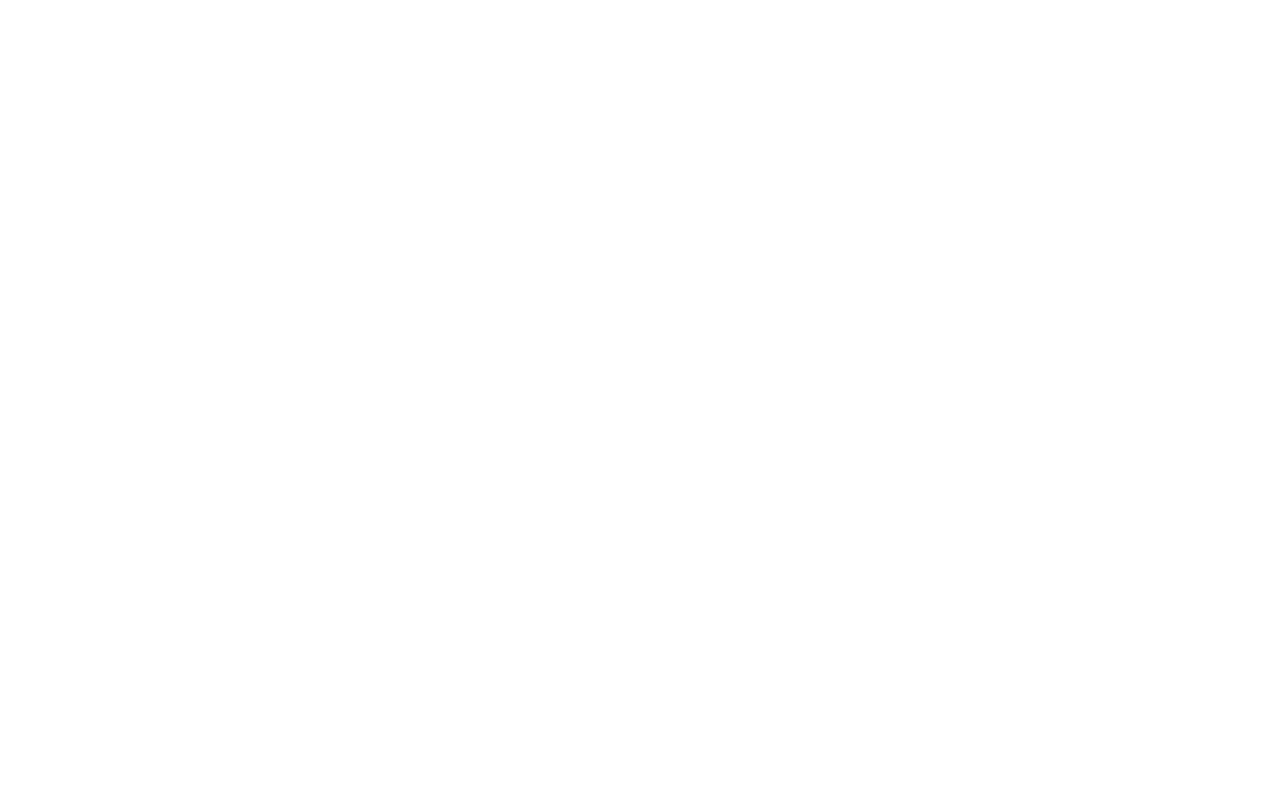
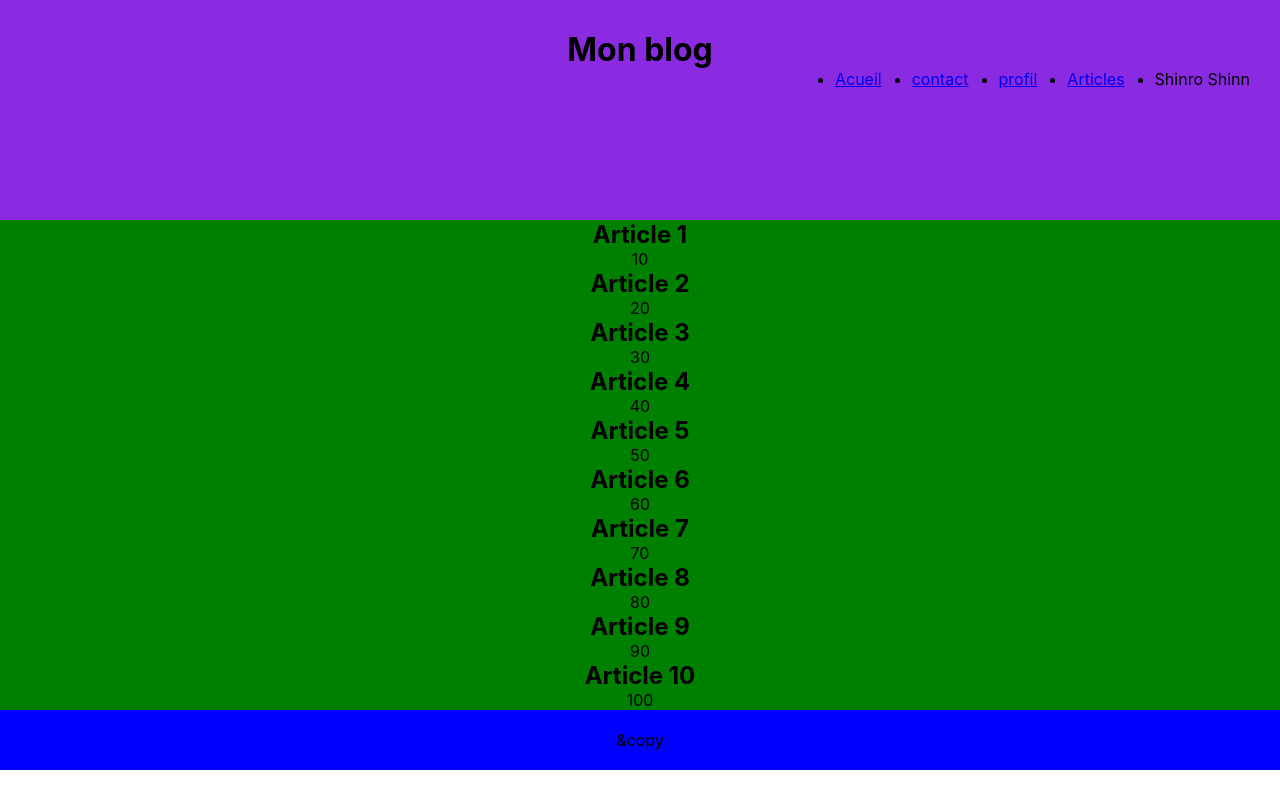
Before and after one commit to Shinrosama/projet_exo_react_3, a React (Create React App) app: page /articles in a window 1280 px wide. Before the commit this address had no page. Built offline with nearby package versions, Linux system fonts and the light colour scheme.

Commit message:
add pages with links for nav

```diff
--- a/src/App.js
+++ b/src/App.js
@@ -5,6 +5,8 @@
 
 import { BrowserRouter, Routes, Route } from 'react-router-dom';
 import Contact from "./pages/Contact";
+import Profil from './pages/Profil';
+import Articles from './pages/Articles';
 
 
 function App() {
@@ -13,6 +15,9 @@
     <Routes>
       <Route path="/" element={<Home/>} />
       <Route path="/contact" element={<Contact/>} />
+      <Route path="/profil" element={<Profil/>} />
+      <Route path="/articles" element={<Articles/>} />
+
     </Routes>
    </BrowserRouter>
   );
--- a/src/component/Header.jsx
+++ b/src/component/Header.jsx
@@ -1,5 +1,5 @@
 
-
+import { Link } from "react-router-dom";
 import ProfilMenu from "./ProfilMenu";
 import './Header.css'
 
@@ -10,8 +10,19 @@
             <h1 className="title">Mon blog</h1>
 
             <ul className="navbar">
-                <li>Acueil</li>
-                <li>contact</li>
+                <li>
+                    <Link to= "/">Acueil</Link></li>
+                <li>
+                    <Link to= "/Contact">contact</Link>
+                </li>
+                <li>
+                    <Link to= "/profil">profil</Link>
+                </li>
+                <li>
+                    <Link to= "/articles">Articles</Link>
+                </li>
+
+
                 <ProfilMenu/>
             </ul>
 
--- /dev/null
+++ b/src/pages/Articles.jsx
@@ -0,0 +1,88 @@
+import Header from "../component/Header";
+import Footer from "../component/Footer";
+import "./Articles.scss"
+
+
+function Articles (){
+    const articles = [
+        {
+          title: "Article 1",
+          price: 10,
+          isPublished: true,
+        },
+
+        {
+          title: "Article 2",
+          price: 20,
+          isPublished: false,
+        },
+
+        {
+          title: "Article 3",
+          price: 30,
+          isPublished: true,
+        },
+
+        {
+          title: "Article 4",
+          price: 40,
+          isPublished: false,
+        },
+
+        {
+          title: "Article 5",
+          price: 50,
+          isPublished: true,
+        },
+
+        {
+          title: "Article 6",
+          price: 60,
+          isPublished: false,
+        },
+
+        {
+          title: "Article 7",
+          price: 70,
+          isPublished: true,
+        },
+
+        {
+          title: "Article 8",
+          price: 80,
+          isPublished: false,
+        },
+
+        {
+          title: "Article 9",
+          price: 90,
+          isPublished: true,
+        },
+
+        {
+          title: "Article 10",
+          price: 100,
+          isPublished: false,
+        },
+      ];
+
+
+    return(
+        <>
+            <Header/>
+                <main className="article">
+                    {articles.map((article) =>{
+                    return(
+                        <article className='articletexts'>
+                            <h2>{article.title}</h2>
+                            <p>{article.price}</p>
+                        </article>
+                    )
+                    })}
+                </main>
+            <Footer/>
+        </>
+    )
+}
+
+export default Articles;
--- /dev/null
+++ b/src/pages/Articles.scss
@@ -0,0 +1,11 @@
+$bgcolor : green;
+
+.article {
+   background-color: $bgcolor;
+}
+
+
+.articletexts{
+
+   text-align: center;
+}
--- /dev/null
+++ b/src/pages/Profil.jsx
@@ -0,0 +1,21 @@
+import Header from "../component/Header";
+import Footer from "../component/Footer";
+
+
+function Profil (){
+    return(
+        <>
+            <Header/>
+            <div>
+                <h1>Curiculum Vitae</h1>
+
+                <p>Lorem ipsum dolor sit amet consectetur, adipisicing elit. Dolores, incidunt quod voluptatem cum error dolorum quas nulla cumque magnam in amet unde neque, repellat illum sunt perspiciatis accusamus ullam assumenda.</p>
+
+            </div>
+            <Footer/>
+
+        </>
+    )
+}
+
+export default Profil
```
